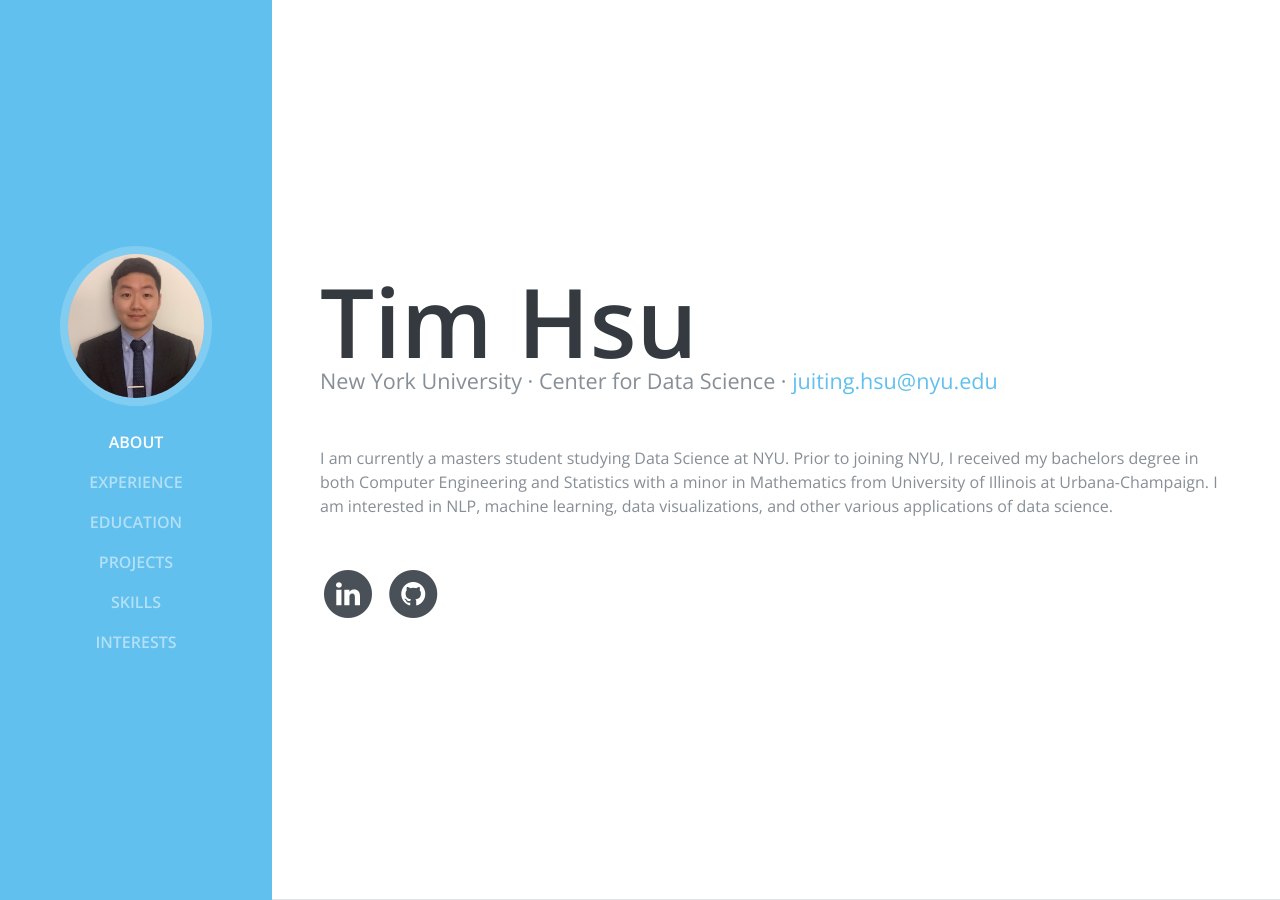
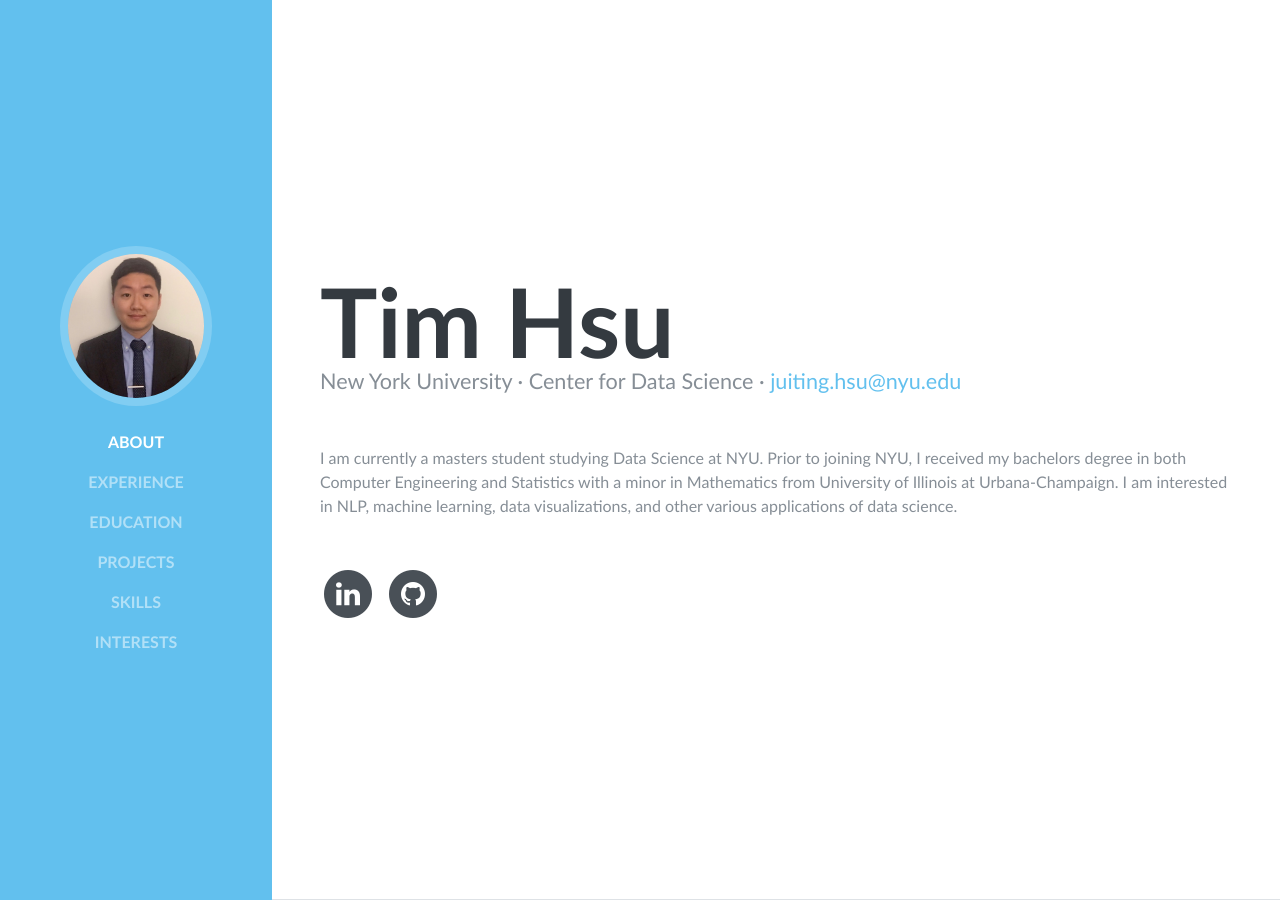
Before and after one commit to timatim/timatim.github.io, a Jekyll site: the page index.html, which Jekyll copies as it is, in a window 1280 px wide and 900 px high. Built offline with Jekyll 4.4.1, drawn with Linux system fonts in a browser that asks for light colours; some web fonts are replaced.

Commit message:
updated font

```diff
--- a/css/resume.css
+++ b/css/resume.css
@@ -4,7 +4,7 @@
  * Licensed under MIT (https://github.com/BlackrockDigital/startbootstrap-resume/blob/master/LICENSE)
  */
 body {
-  font-family: 'Open Sans', serif;
+  font-family: 'Candara', serif;
   padding-top: 54px;
   color: #868e96; }
 
@@ -19,8 +19,8 @@ h3,
 h4,
 h5,
 h6 {
-  font-family: 'Open Sans', serif;
-  font-weight: 550;
+  font-family: 'Candara', serif;
+  font-weight: 600;
   color: #343a40; }
 
 h1 {
@@ -32,7 +32,7 @@ h2 {
 
 .subheading {
   font-weight: 500;
-  font-family: 'Open Sans', serif;
+  font-family: 'Candara', serif;
   font-size: 1.35rem; }
 
 .list-social-icons a {
```
